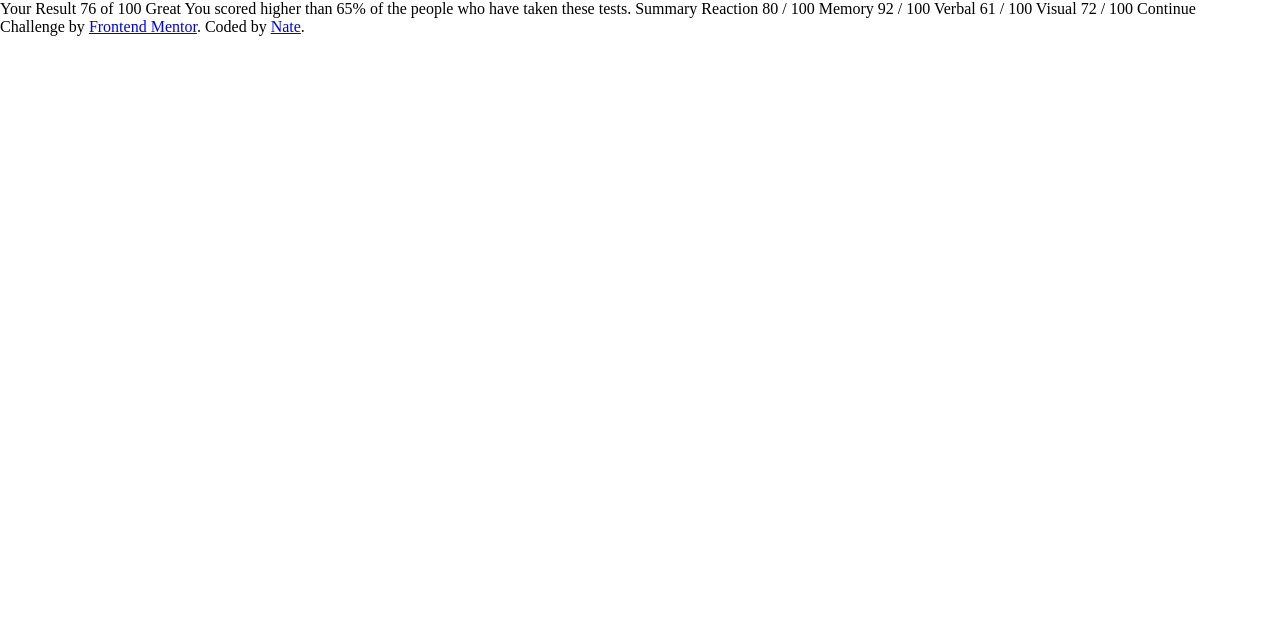
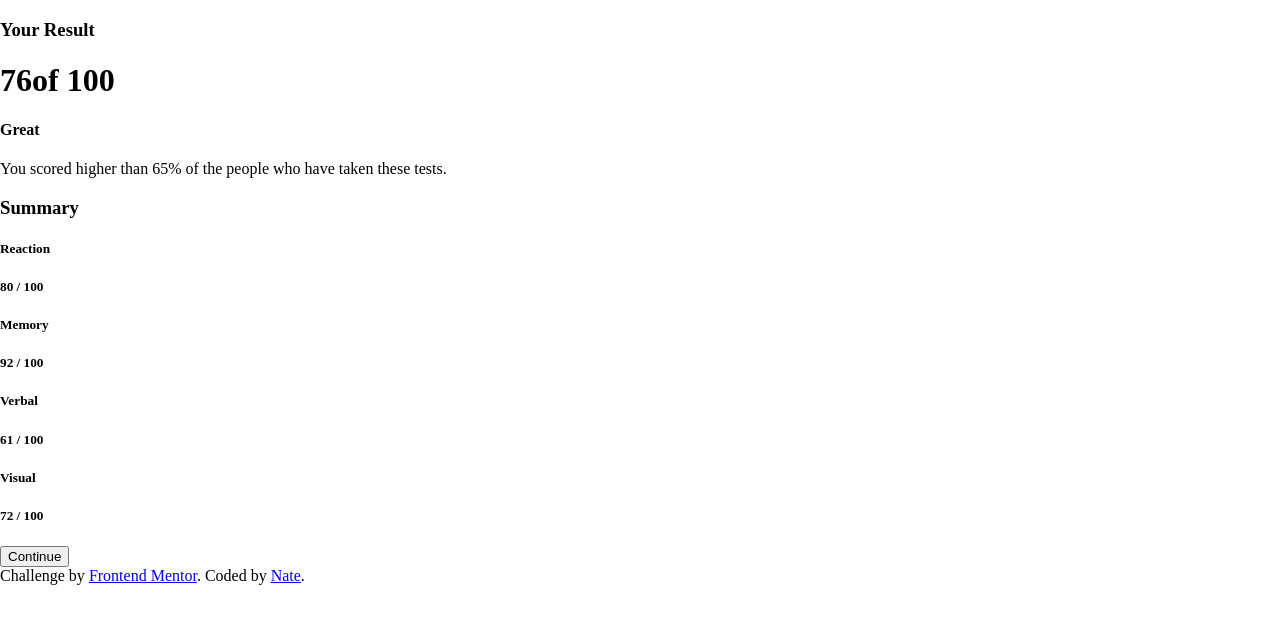
Before and after one commit to ntjnh/fem-results-summary, a React (Vite) app: page / in a window 1280 px wide. Shown: the top 624 px of the page. Built offline with nearby package versions, Linux system fonts and the light colour scheme.

Commit message:
Split content into two components

```diff
--- a/src/App.jsx
+++ b/src/App.jsx
@@ -1,34 +1,15 @@
 import React from 'react'
 import './App.css'
+import Results from './components/Results'
+import Summary from './components/Summary'
 
 function App() {
-
     return (
-        <>
+        <div>
             <main>
                 <div>
-                    Your Result
-                    76
-                    of 100
-
-                    Great
-                    You scored higher than 65% of the people who have taken these tests.
-
-                    Summary
-
-                    Reaction
-                    80 / 100
-
-                    Memory
-                    92 / 100
-
-                    Verbal
-                    61 / 100
-
-                    Visual
-                    72 / 100
-
-                    Continue
+                    <Results />
+                    <Summary />
                 </div>
             </main>
 
@@ -36,7 +17,7 @@ function App() {
                 Challenge by <a href="https://www.frontendmentor.io?ref=challenge" target="_blank" rel="noreferrer">Frontend Mentor</a>.
                 Coded by <a href="https://natejonah.com" target="_blank" rel="noreferrer">Nate</a>.
             </footer>
-        </>
+        </div>
     )
 }
 
--- /dev/null
+++ b/src/components/Results.jsx
@@ -0,0 +1,10 @@
+export default function Results() {
+    return (
+        <div>
+            <h3>Your Result</h3>
+            <h1>76<span>of 100</span></h1>
+            <h4>Great</h4>
+            <p>You scored higher than 65% of the people who have taken these tests.</p>
+        </div>
+    )
+}
--- /dev/null
+++ b/src/components/Summary.jsx
@@ -0,0 +1,29 @@
+export default function Summary() {
+    return (
+        <div>
+            <h3>Summary</h3>
+
+            <div>
+                <h5>Reaction</h5>
+                <h5>80 / 100</h5>
+            </div>
+
+            <div>
+                <h5>Memory</h5>
+                <h5>92 / 100</h5>
+            </div>
+
+            <div>
+                <h5>Verbal</h5>
+                <h5>61 / 100</h5>
+            </div>
+
+            <div>
+                <h5>Visual</h5>
+                <h5>72 / 100</h5>
+            </div>
+
+            <button>Continue</button>
+        </div>
+    )
+}
```
